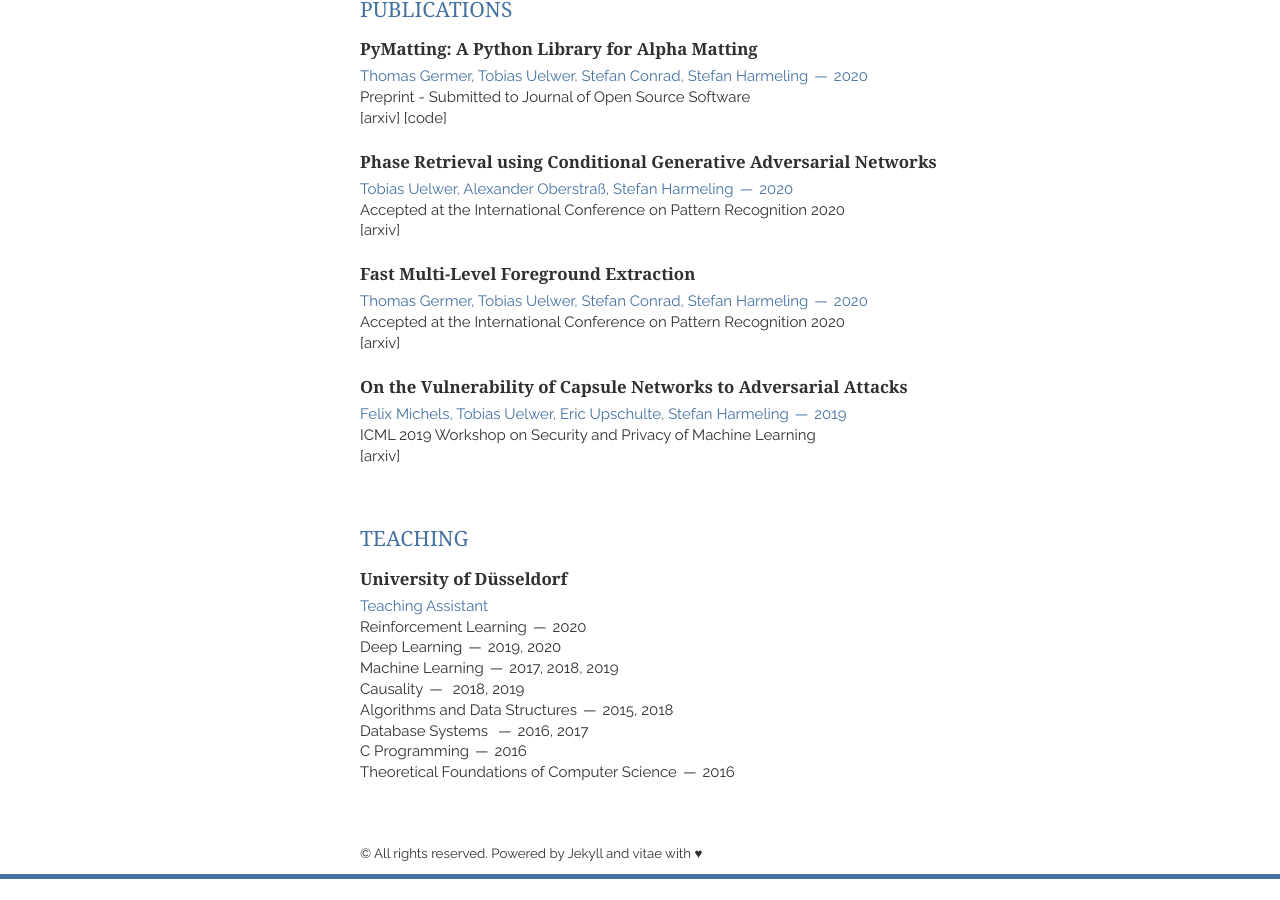
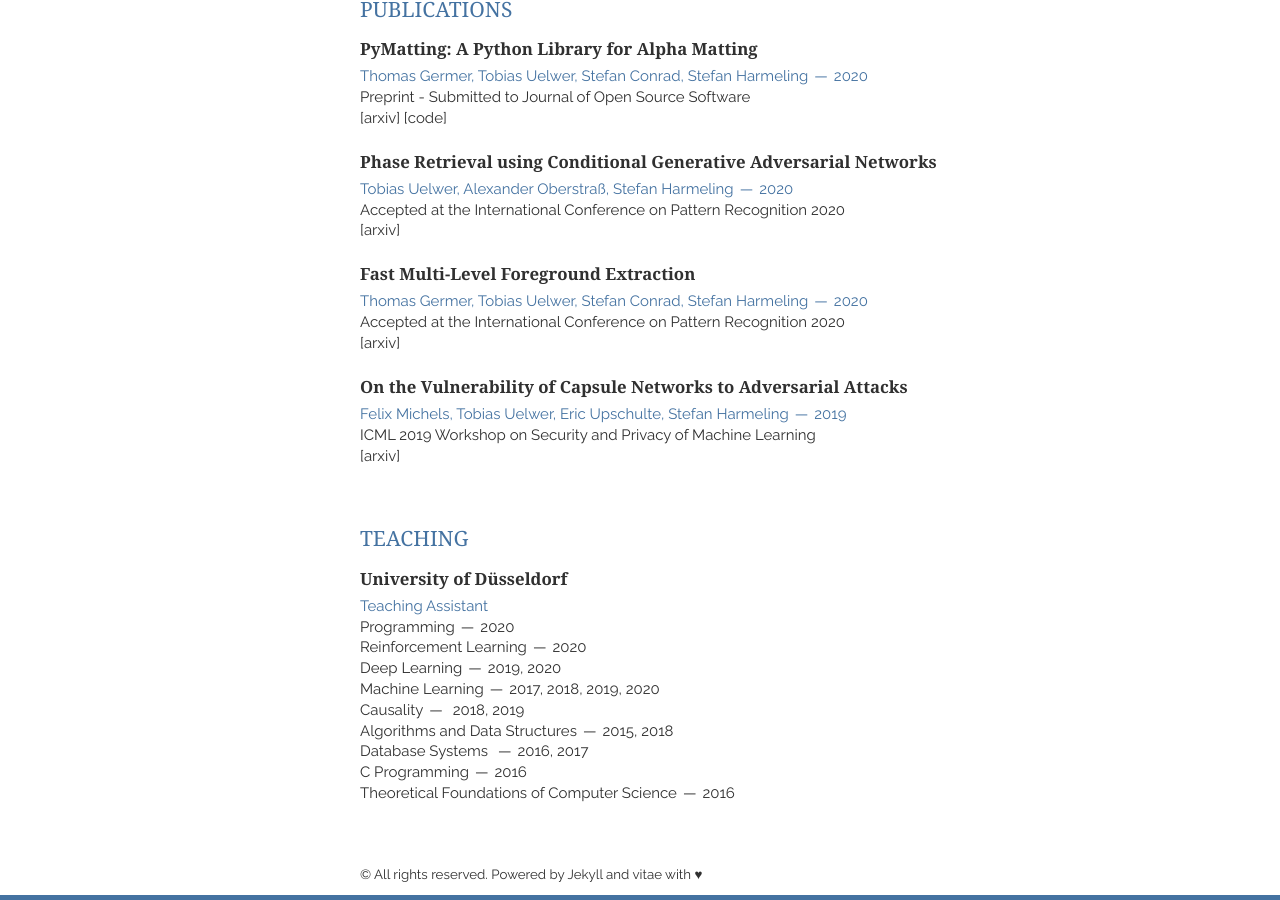
Before and after one commit to tuelwer/tuelwer.github.io, a Jekyll site: the page built from index.html, in a window 1280 px wide and 900 px high, scrolled down 581 px. Built offline with Jekyll 4.4.1, drawn with Linux system fonts in a browser that asks for light colours; nearby versions of some CDN libraries; some web fonts are replaced; the list of posts is cut into pages by our own code; before the commit the page ends 1460 px from its top, so only the background shows below that.

Commit message:
Update teaching.html

```diff
--- a/_includes/teaching.html
+++ b/_includes/teaching.html
@@ -5,9 +5,10 @@
       <h1>University of Düsseldorf</h1>
       <span>Teaching Assistant </span>
     </header>
+    <adress>Programming</adress><time>2020</time></br>
     <adress>Reinforcement Learning</adress><time>2020</time></br>
     <adress>Deep Learning</adress><time>2019, 2020</time></br>
-    <adress>Machine Learning</adress><time>2017, 2018, 2019</time></br>
+    <adress>Machine Learning</adress><time>2017, 2018, 2019, 2020</time></br>
     <adress>Causality</adress><time> 2018, 2019</time></br>
     <adress>Algorithms and Data Structures</adress><time>2015, 2018</time></br>
     <adress>Database Systems </adress><time>2016, 2017</time></br>
```
